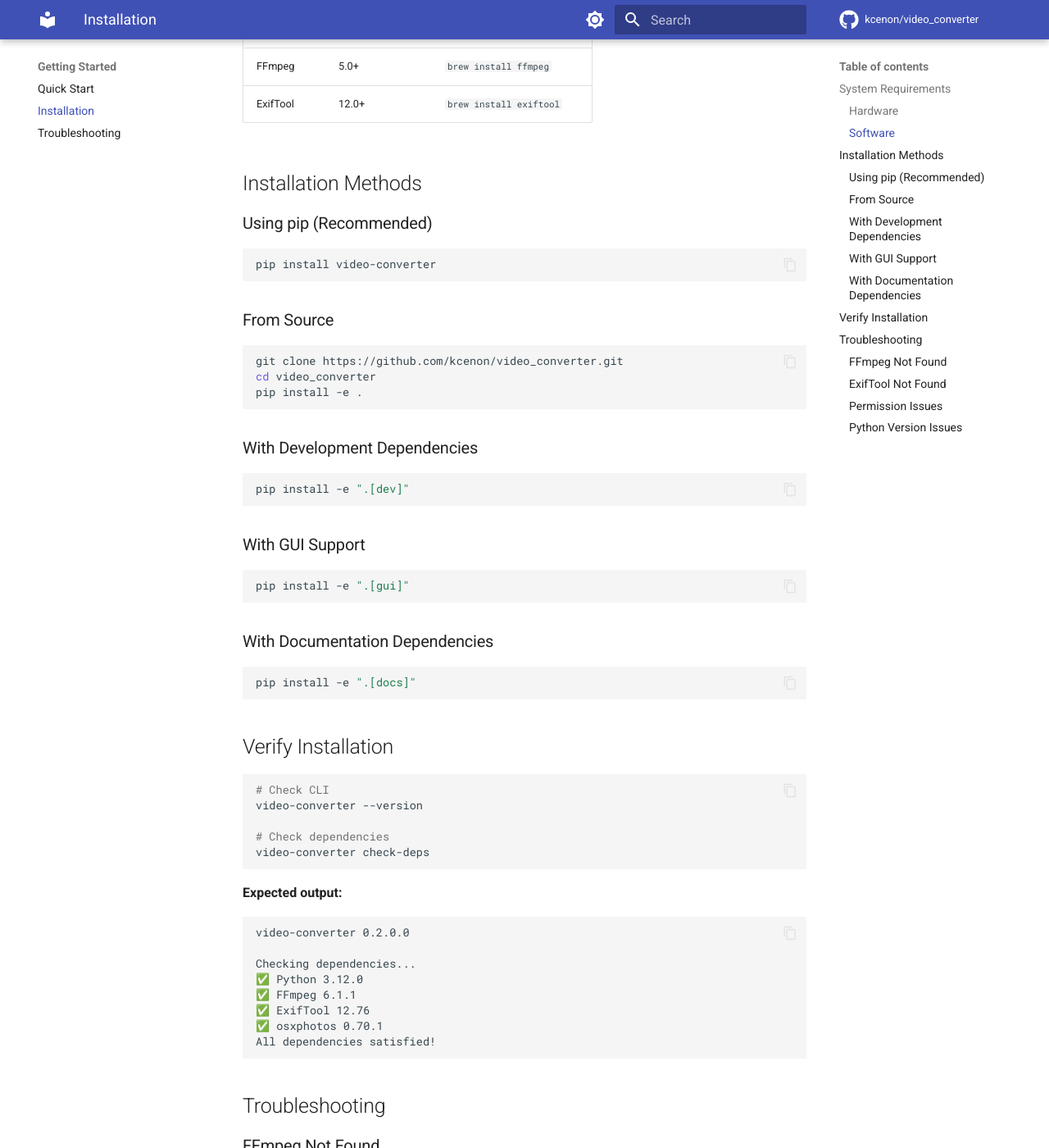
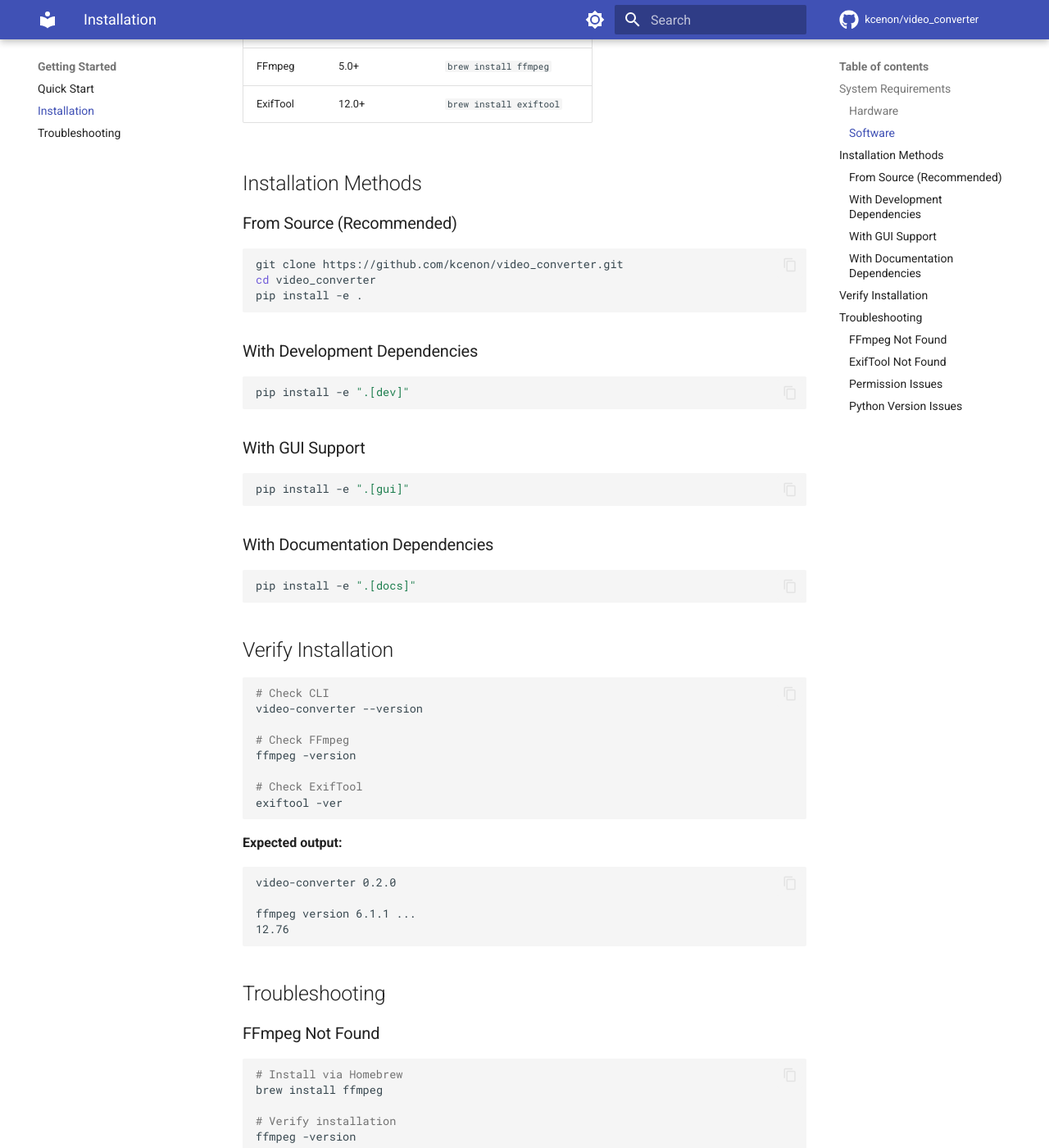
Before and after one commit to kcenon/video_converter, an MkDocs documentation site: the page built from docs/installation.md, in a window 1280 px wide and 1400 px high, scrolled down 745 px. Shown: the whole window at 82% size. Built offline with MkDocs 1.6.1 and Material for MkDocs 9.7.7, drawn with Linux system fonts in a browser that asks for light colours; comment, search, counter and statistics services are not loaded; the version menu is left out; some of the changed text lies outside the part shown.

Commit message:
docs: update installation instructions to use source install
- Remove references to unavailable pip install video-converter
- Update verify installation section with manual dependency checks
- Update troubleshooting to use source installation

Fixes #210

````diff
--- a/docs/installation.md
+++ b/docs/installation.md
@@ -23,13 +23,7 @@ Complete installation guide for Video Converter.
 
 ## Installation Methods
 
-### Using pip (Recommended)
-
-```bash
-pip install video-converter
-```
-
-### From Source
+### From Source (Recommended)
 
 ```bash
 git clone https://github.com/kcenon/video_converter.git
@@ -61,20 +55,19 @@ pip install -e ".[docs]"
 # Check CLI
 video-converter --version
 
-# Check dependencies
-video-converter check-deps
+# Check FFmpeg
+ffmpeg -version
+
+# Check ExifTool
+exiftool -ver
 ```
 
 **Expected output:**
 ```
-video-converter 0.2.0.0
+video-converter 0.2.0
 
-Checking dependencies...
-✅ Python 3.12.0
-✅ FFmpeg 6.1.1
-✅ ExifTool 12.76
-✅ osxphotos 0.70.1
-All dependencies satisfied!
+ffmpeg version 6.1.1 ...
+12.76
 ```
 
 ## Troubleshooting
````
Also changed, not shown: other parts of docs/installation.md (+4 -2 lines), docs/quick-start.md (+4 -1 lines).
